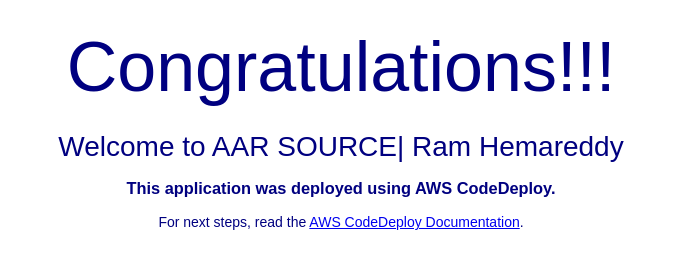
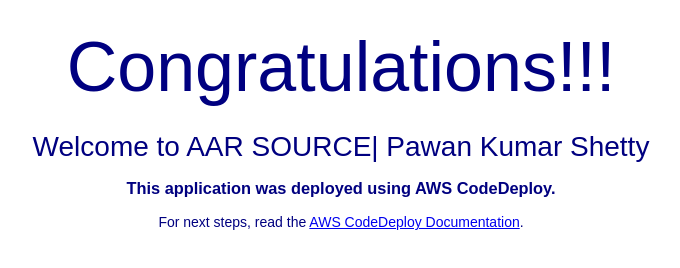
Before and after one commit to pshetty51/index_EC2_Github, a plain HTML site: page index.html in a window 1280 px wide. Shown: the part 220-488 px from the top of the page, without its empty margins (299-979 px from the left). Drawn offline with Linux system fonts and the light colour scheme.

Commit message:
Update index.html
Update index.html

```diff
--- a/index.html
+++ b/index.html
@@ -28,7 +28,7 @@
   <div align="center">
     <img src="https://s3.ap-south-1.amazonaws.com/www.basava.com/aar_logo_final.png" style="max-width: 20%;">
     <h1>Congratulations!!! </h1>
-      <h2>Welcome to AAR SOURCE| Ram Hemareddy</h2>
+      <h2>Welcome to AAR SOURCE| Pawan Kumar Shetty</h2>
     <h3>This application was deployed using AWS CodeDeploy.</h3>
     <p>For next steps, read the <a href="http://aws.amazon.com/documentation/codedeploy">AWS CodeDeploy Documentation</a>.</p>
   </div>
```
